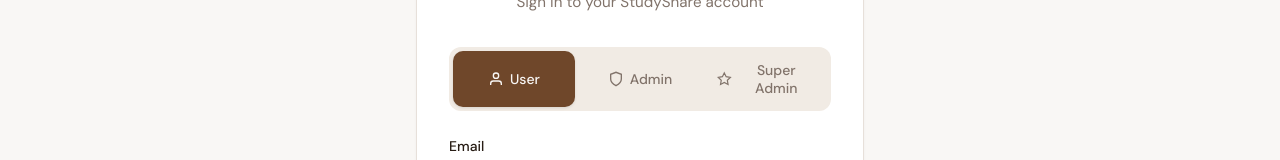
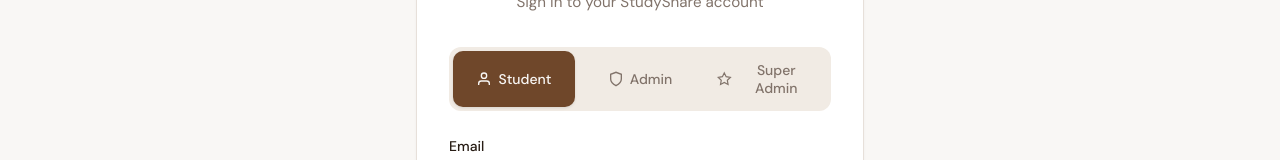
Before and after one commit to Nimish220/StudyShare, a React (Vite) app in the folder client/: page /login in a window 1280 px wide. Shown: the part 247-407 px from the top of the page. Built offline with nearby package versions, Linux system fonts and the light colour scheme.

Commit message:
git commit -m "fix: update 'user' role to 'student' in Login and Browse components
- Corrected conditional rendering logic to match MySQL ENUM constraints
- Updated UI labels from 'User' to 'Student' for consistency
- Fixed role-based navigation in Login.jsx"

```diff
--- a/client/src/pages/Browse.jsx
+++ b/client/src/pages/Browse.jsx
@@ -167,7 +167,7 @@
               >
                 All Materials
               </button>
-              {user?.role === 'user' && (
+              {user?.role === 'student' && (
                 <button
                   onClick={() => setViewMode('my-uploads')}
                   style={{ padding: '8px 13px', borderRadius: '25px', border: 'none', cursor: 'pointer', fontWeight: '600', transition: '0.2s', backgroundColor: viewMode === 'my-uploads' ? '#6d4c41' : 'transparent', color: viewMode === 'my-uploads' ? 'white' : '#6d4c41', fontSize: '14px' }}
--- a/client/src/pages/Login.jsx
+++ b/client/src/pages/Login.jsx
@@ -6,7 +6,7 @@
   const location = useLocation();
   const [email, setEmail] = useState('');
   const [password, setPassword] = useState('');
-  const [selectedRole, setSelectedRole] = useState('user');
+  const [selectedRole, setSelectedRole] = useState('student');
   const [showPassword, setShowPassword] = useState(false);
 
   const handleLogin = async (e) => {
@@ -39,7 +39,7 @@
               navigate(dbRole === 'superadmin' ? '/superadmin' : '/admin');
       }
       // 3. If it's a regular student going to /upload, let them go
-      else if (destination === '/upload' && dbRole === 'user') {
+      else if (destination === '/upload' && dbRole === 'student') {
               navigate('/upload');
       }
       else {
@@ -78,11 +78,11 @@
         <div className="role-toggle">
           <button
             type="button"
-            className={selectedRole === 'user' ? 'active' : ''}
-            onClick={() => setSelectedRole('user')}
+            className={selectedRole === 'student' ? 'active' : ''}
+            onClick={() => setSelectedRole('student')}
           >
             <svg width="16" height="16" viewBox="0 0 24 24" fill="none" stroke="currentColor" strokeWidth="2"><path d="M20 21v-2a4 4 0 0 0-4-4H8a4 4 0 0 0-4 4v2"/><circle cx="12" cy="7" r="4"/></svg>
-            <span className="role-label">User</span>
+            <span className="role-label">Student</span>
           </button>
           <button
             type="button"
```
